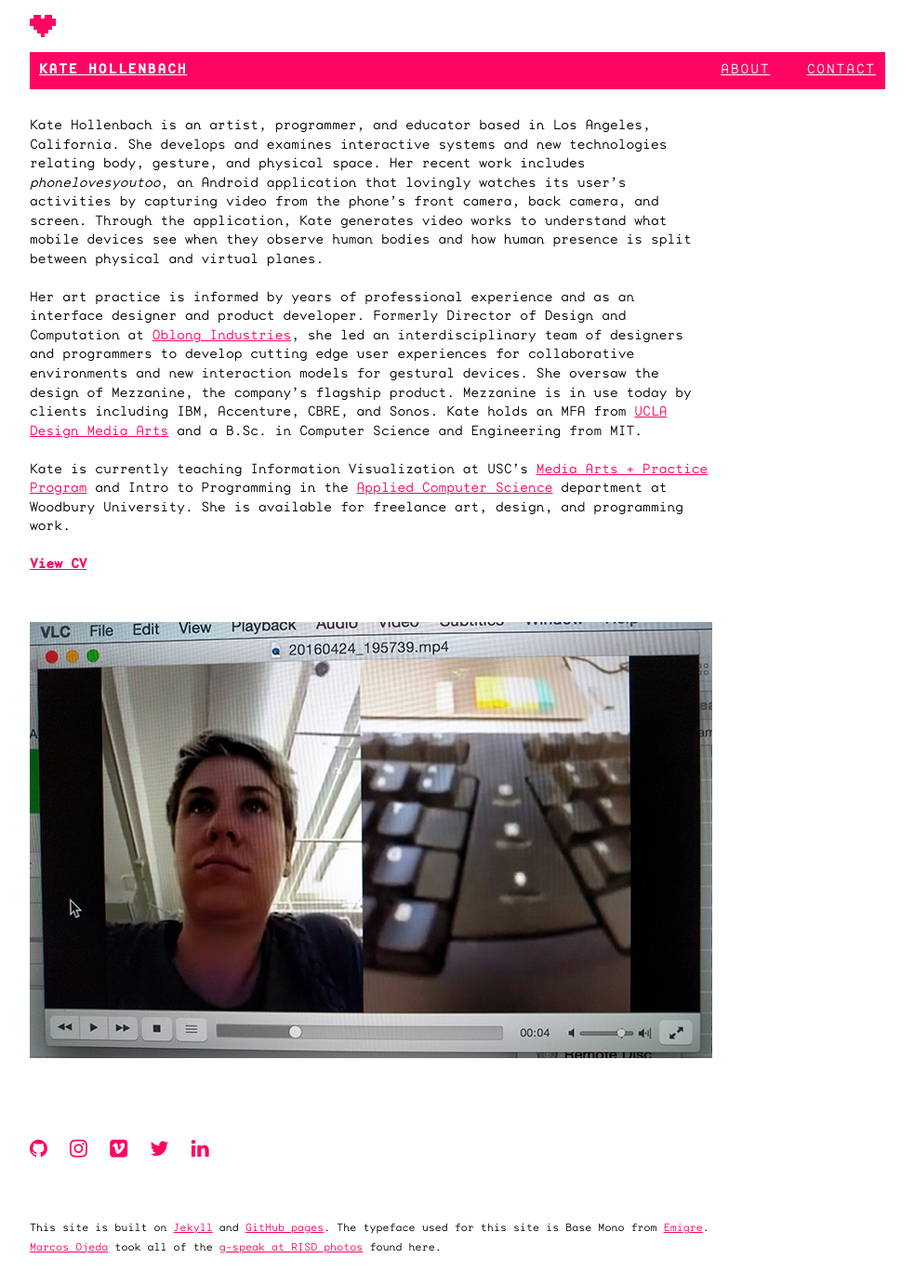
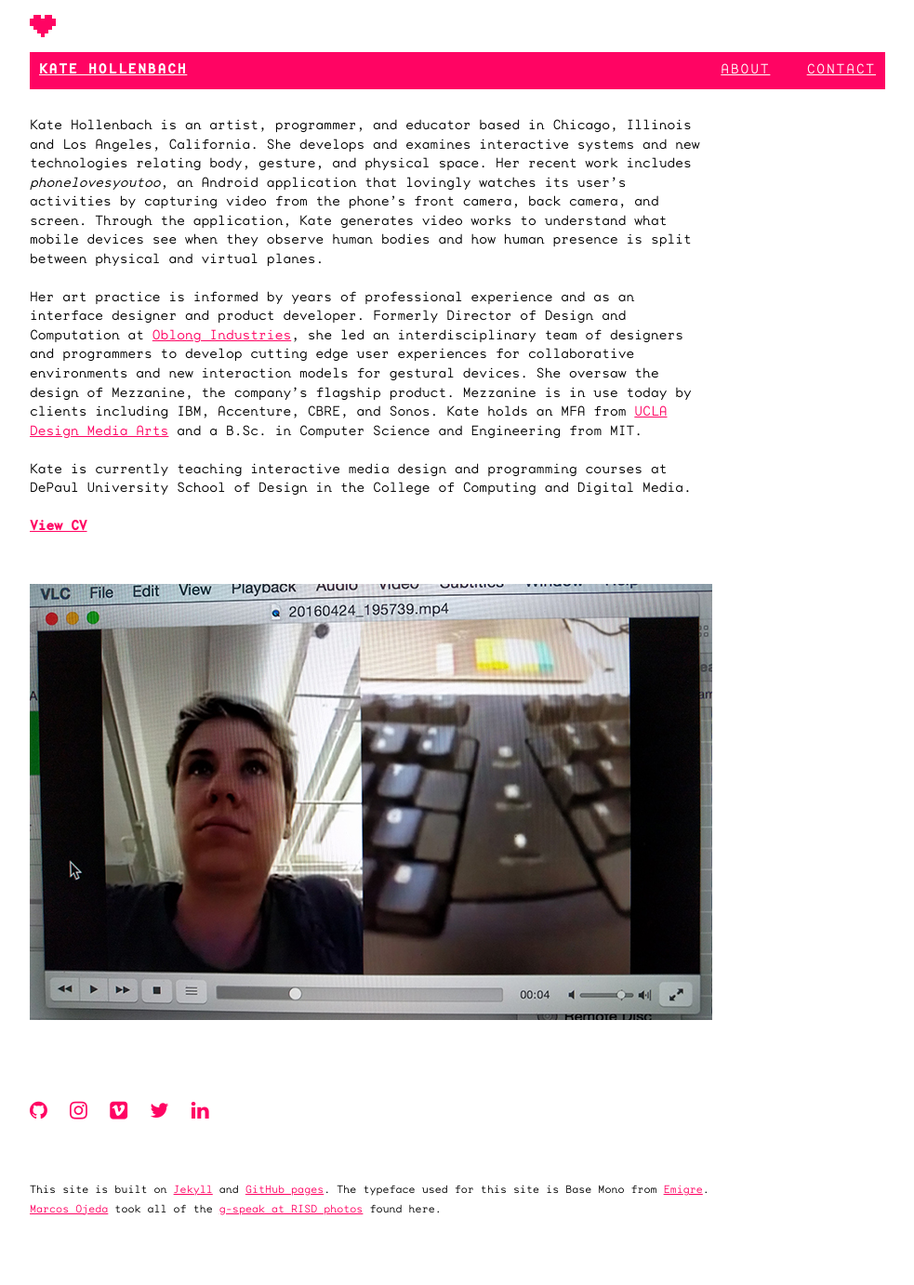
Before and after one commit to kjhollen/kjhollen.github.io, a Jekyll site: the page built from about.md, in a window 1280 px wide. Shown: the whole page at 93% size, without its empty margins (148-1131 px from the left). Built offline with Jekyll 4.4.1, drawn with Linux system fonts in a browser that asks for light colours; nearby versions of some CDN libraries; after the commit the page ends 1341 px from its top, so only the background shows below that.

Commit message:
update CV + bio for move to Chicago

```diff
--- a/about.md
+++ b/about.md
@@ -4,7 +4,7 @@ title: About
 permalink: /about/
 ---
 
-Kate Hollenbach is an artist, programmer, and educator based in Los Angeles, California.
+Kate Hollenbach is an artist, programmer, and educator based in Chicago, Illinois and Los Angeles, California.
 She develops and examines interactive systems and new technologies relating body, gesture, and physical space.
 Her recent work includes <em>phonelovesyoutoo</em>, an Android application that lovingly watches its user’s activities by capturing video from the phone’s front camera, back camera, and screen.
 Through the application, Kate generates video works to understand what mobile devices see when they observe human bodies and how human presence is split between physical and virtual planes.
@@ -14,7 +14,7 @@ Formerly Director of Design and Computation at <a href="http://www.oblong.com" t
 She oversaw the design of Mezzanine, the company’s flagship product. Mezzanine is in use today by clients including IBM, Accenture, CBRE, and Sonos.
 Kate holds an MFA from <a href="http://dma.ucla.edu" target="main">UCLA Design Media Arts</a> and a B.Sc. in Computer Science and Engineering from MIT.
 
-Kate is currently teaching Information Visualization at USC's <a href="http://cinema.usc.edu/imap/index.cfm">Media Arts + Practice Program</a> and Intro to Programming in the <a href="https://woodbury.edu/program/school-of-media-culture-design/applied-computer-science/">Applied Computer Science</a> department at Woodbury University. She is available for freelance art, design, and programming work.
+Kate is currently teaching interactive media design and programming courses at DePaul University School of Design in the College of Computing and Digital Media.
 
 <a href="{{ site.baseurl }}/files/kate-hollenbach-cv.pdf"><span style="font-family: BaseMonoReg; font-weight: bold;">View CV</span></a>
 
--- a/index.html
+++ b/index.html
@@ -4,7 +4,7 @@ title: work
 ---
 
 <div class="intro">
-I am a programmer and media artist based in Los Angeles, California. I work with interactive systems and new technologies relating body, gesture, and physical space.
+I am an artist and programmer based in Chicago, Illinois and Los Angeles, California. I work with interactive systems and new technologies relating body, gesture, and physical space.
 </div>
 
 
```
Also changed, not shown: 1 other file.
